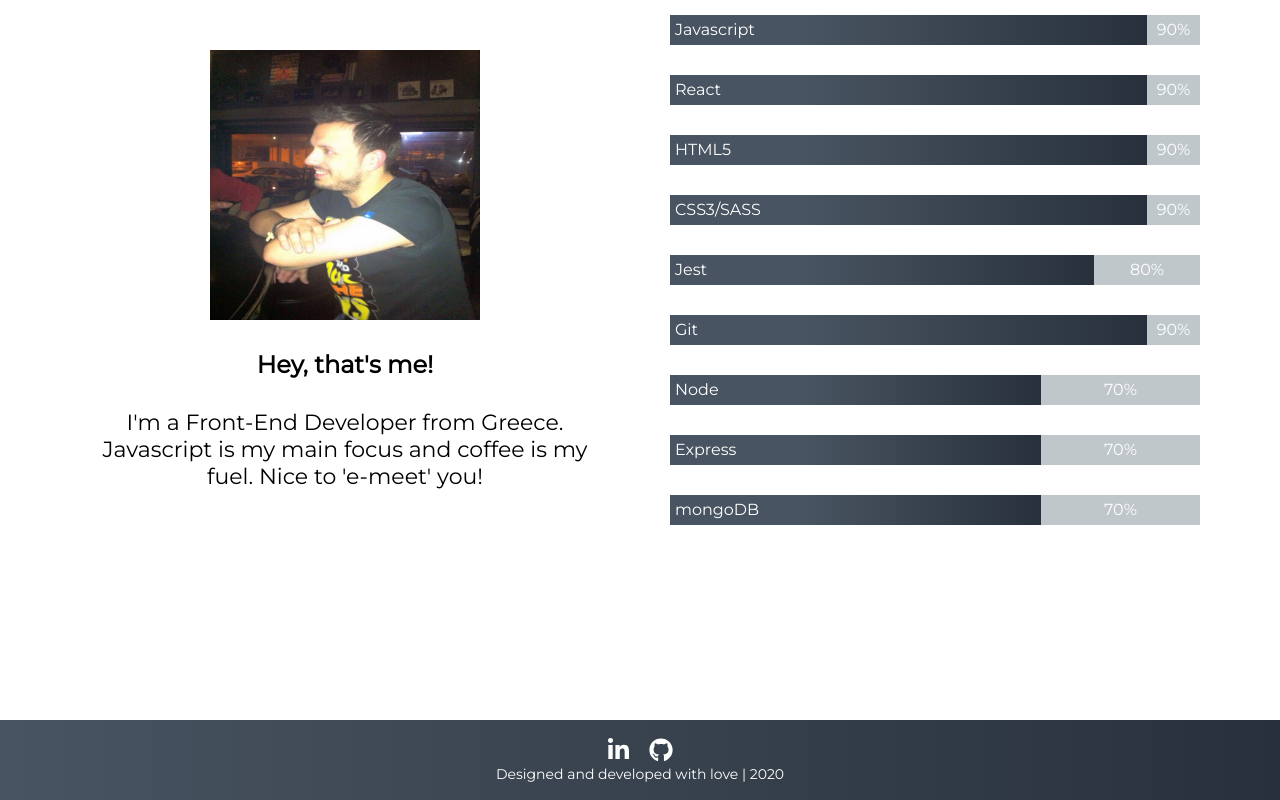
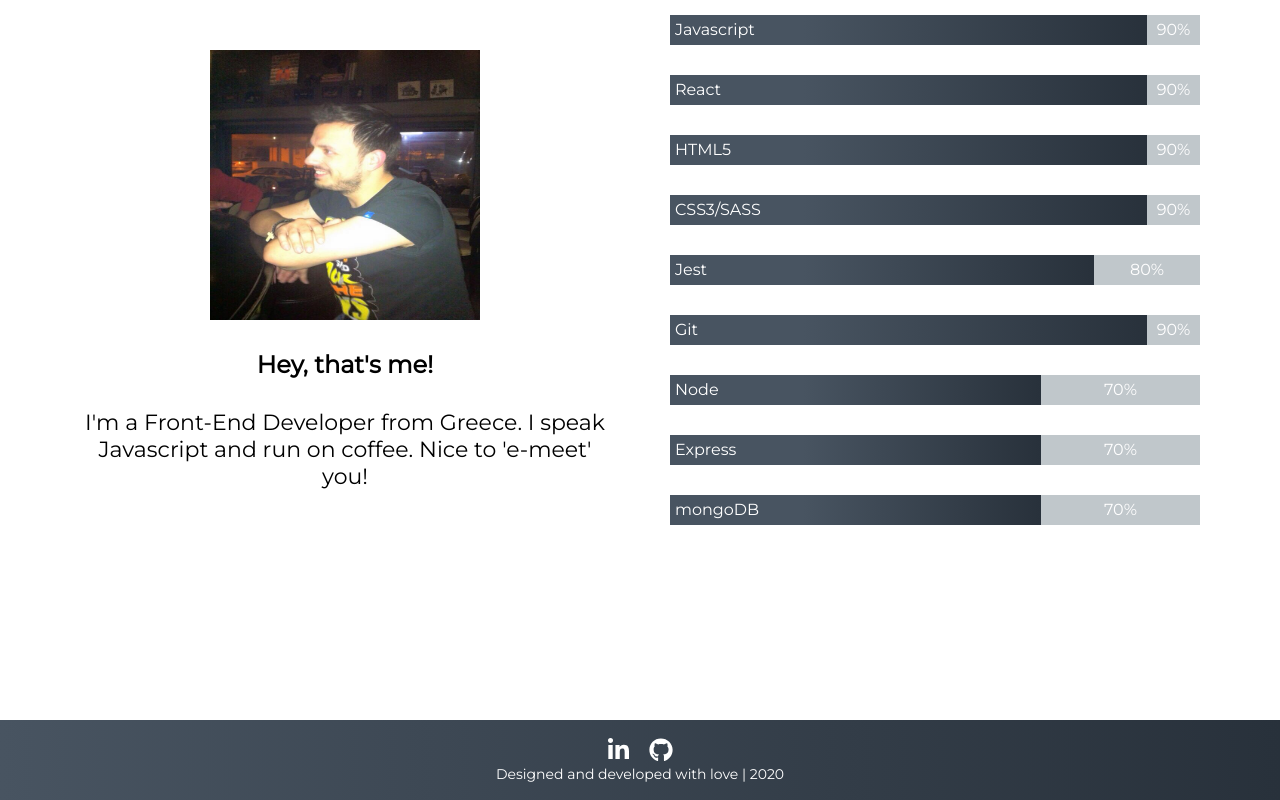
Before and after one commit to avnikolaou/portfolio, a React (Create React App) app: page / in a window 1280 px wide. Shown: the part 823-1623 px from the top of the page. Built offline with nearby package versions, Linux system fonts and the light colour scheme.

Commit message:
fix: info text

```diff
--- a/src/components/Home/Home.js
+++ b/src/components/Home/Home.js
@@ -41,8 +41,7 @@ const Home = () => {
                         </h2>
 
                         <div className={'info-text'}>
-                            I'm a Front-End Developer from Greece. Javascript is my main focus and
-                            coffee is my fuel. Nice to 'e-meet' you!
+                            I'm a Front-End Developer from Greece. I speak Javascript and run on coffee. Nice to 'e-meet' you!
                         </div>
                     </div>
 
```
